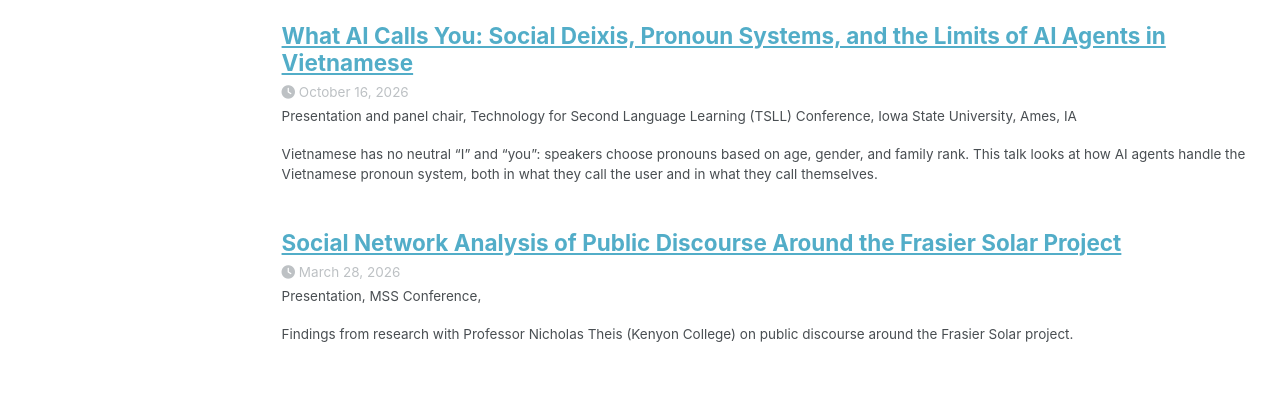
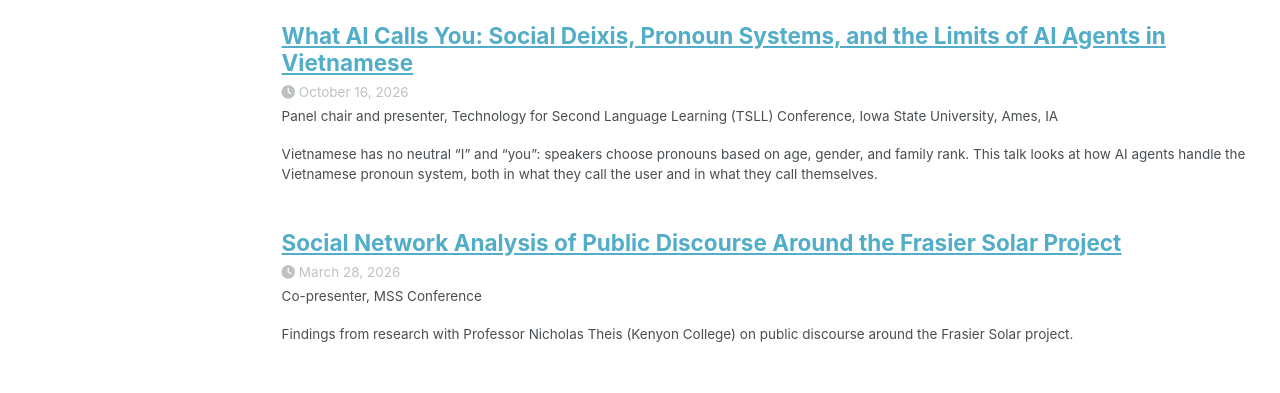
Before and after one commit to melvu-25/melvu-25.github.io, a Jekyll site: the page built from _pages/research.html, in a window 1280 px wide and 1178 px high. Shown: the part 615-1008 px from the top of the window. Built offline with Jekyll 4.4.1, drawn with Linux system fonts in a browser that asks for light colours; a script bundle is joined from its source files by our own code; a style sheet for code colours, icons or effects is not loaded.

Commit message:
Update conference roles; drop trailing comma when no location
Co-Authored-By: Claude Opus 5.5 <noreply@anthropic.com>
Claude-Session: https://claude.ai/code/session_012ifzfhCaGA3SXhKdS2kXCK

```diff
--- a/_includes/archive-single-talk.html
+++ b/_includes/archive-single-talk.html
@@ -36,7 +36,7 @@
       <p class="page__meta"><i class="fa fa-clock" aria-hidden="true"></i> {% include read-time.html %}</p>
     {% endif %}
     {% if post.date %}<p class="page__meta"><i class="fa fa-clock" aria-hidden="true"></i> {{ post.date | date: '%B %d, %Y' }}</p>{% endif %}
-    {% if post.venue %}<p class="archive__item-excerpt" itemprop="description">{{post.type}}, {{ post.venue }},  {{post.location}}</p>{% endif %}
+    {% if post.venue %}<p class="archive__item-excerpt" itemprop="description">{{post.type}}, {{ post.venue }}{% if post.location and post.location != "" %}, {{post.location}}{% endif %}</p>{% endif %}
     {% if post.excerpt %}<div class="archive__item-excerpt" itemprop="description">{{ post.excerpt | markdownify }}</div>{% endif %}
   </article>
 </div>
--- a/_talks/2026-03-28-mss-frasier-solar.md
+++ b/_talks/2026-03-28-mss-frasier-solar.md
@@ -1,7 +1,7 @@
 ---
 title: "Social Network Analysis of Public Discourse Around the Frasier Solar Project"
 collection: talks
-type: "Presentation"
+type: "Co-presenter"
 permalink: /talks/2026-03-28-mss-frasier-solar
 venue: "MSS Conference"
 date: 2026-03-28
--- a/_talks/2026-10-16-tsll-what-ai-calls-you.md
+++ b/_talks/2026-10-16-tsll-what-ai-calls-you.md
@@ -1,7 +1,7 @@
 ---
 title: "What AI Calls You: Social Deixis, Pronoun Systems, and the Limits of AI Agents in Vietnamese"
 collection: talks
-type: "Presentation and panel chair"
+type: "Panel chair and presenter"
 permalink: /talks/2026-10-16-tsll-what-ai-calls-you
 venue: "Technology for Second Language Learning (TSLL) Conference, Iowa State University"
 date: 2026-10-16
```
